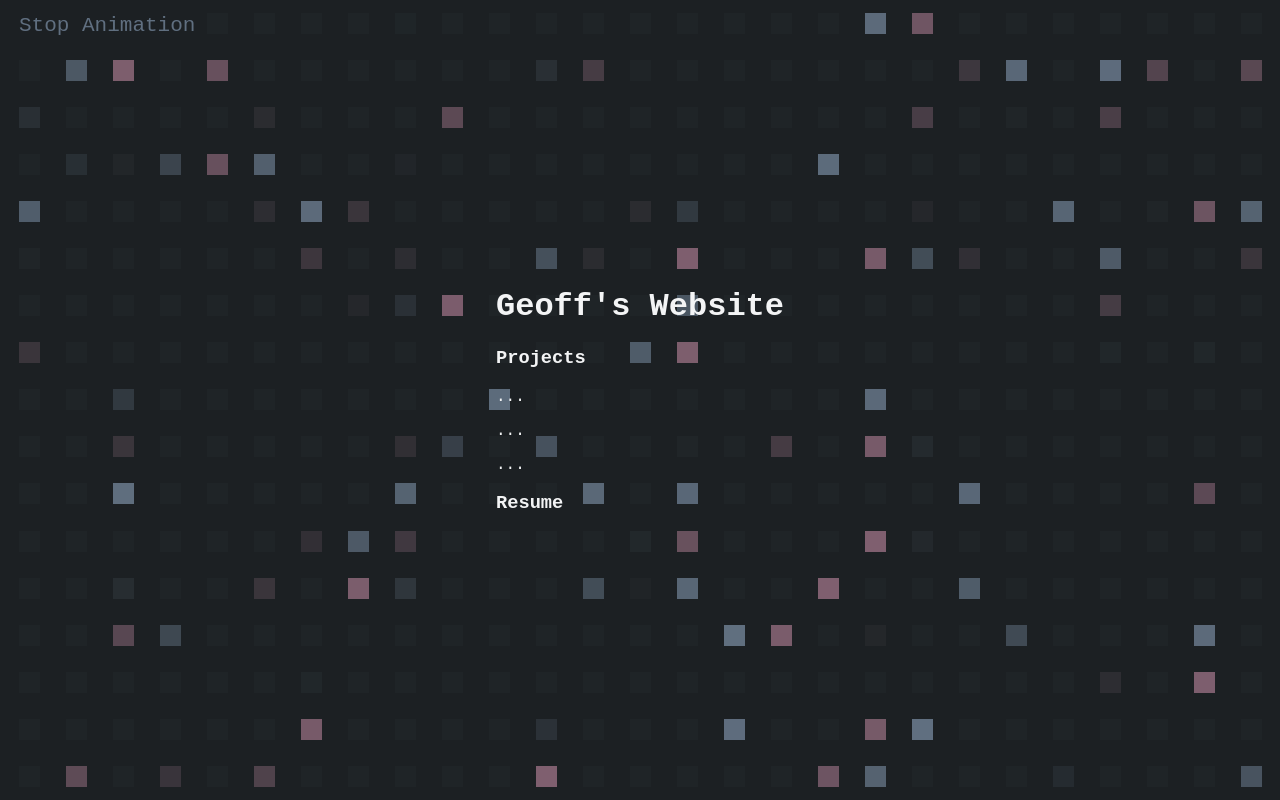
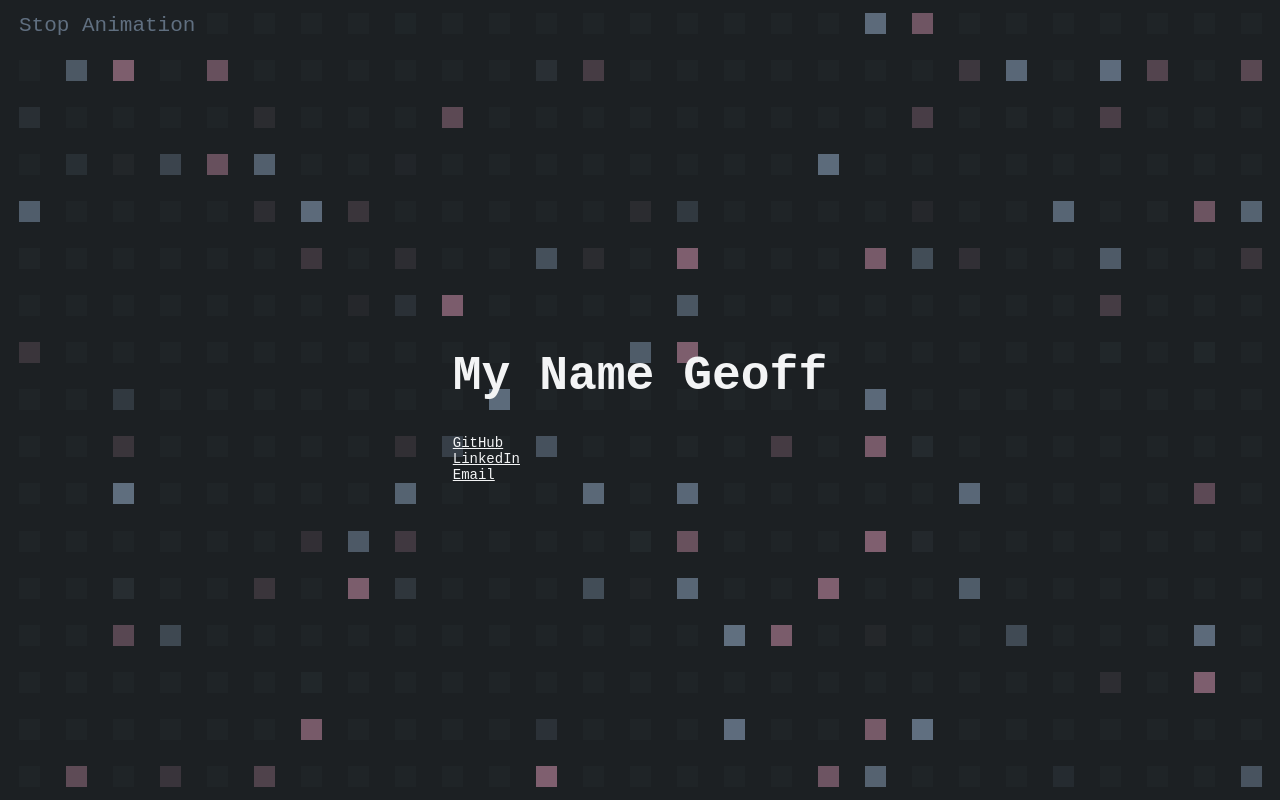
Before and after one commit to geofflorne/geofflorne.ca, a website with bundled scripts: page src/index.html in a window 1280 px wide. Built offline with nearby package versions, Linux system fonts and the light colour scheme.

Commit message:
add temp favicon, update dist

```diff
--- a/src/index.html
+++ b/src/index.html
@@ -1,10 +1,12 @@
 <!DOCTYPE html>
 <html lang="en">
     <head>
+        <title>Geoff Lorne</title>
         <meta charset="UTF-8" />
         <meta name="viewport" content="width=device-width, initial-scale=1.0" />
         <meta http-equiv="X-UA-Compatible" content="ie=edge" />
         <link rel="stylesheet" href="style.css" />
+        <link rel="icon" type="image/ico" href="favicon.ico" />
         <script type="module" src="../lib/anime.es.js" defer></script>
         <script type="module" src="index.js" defer></script>
     </head>
@@ -19,12 +21,13 @@
             </div>
         </div>
         <div class="content-wrapper">
-            <h1>Geoff's Website</h1>
-            <h3>Projects</h3>
-            <p>...</p>
-            <p>...</p>
-            <p>...</p>
-            <h3>Resume</h3>
+            <h1>My Name Geoff</h1>
+            <!-- <h3>I am a Software Engineering Student At Uvic</h3> -->
+            <a href="https://github.com/geofflorne">GitHub</a>
+            <a href="https://www.linkedin.com/in/geoffrey-lorne-3513bba6/"
+                >LinkedIn</a
+            >
+            <a href="mailto:geoff@geofflorne.ca">Email</a>
         </div>
     </body>
 </html>
--- a/src/style.css
+++ b/src/style.css
@@ -4,6 +4,12 @@ body {
     margin: 0;
     font-family: 'Courier New', Courier, monospace;
     color: #f3f4f5;
+    display: flex;
+    justify-content: center;
+    align-items: center;
+    position: absolute;
+    width: 100%;
+    height: 100vh;
 }
 
 button,
@@ -20,17 +26,18 @@ button:focus {
     margin: 13px;
 }
 
-body {
-    display: flex;
-    justify-content: center;
-    align-items: center;
-    position: absolute;
-    width: 100%;
-    height: 100vh;
+h1 {
+    font-size: 48px;
 }
 
+a {
+    display: table;
+    color: #f3f4f5;
+    font-size: 14px;
+}
 .content-wrapper {
     position: absolute;
+    /* background-color: #1c2023; */
     z-index: 1;
 }
 
```
Also changed, not shown: dist/index.html, dist/main.js, dist/style.css.
